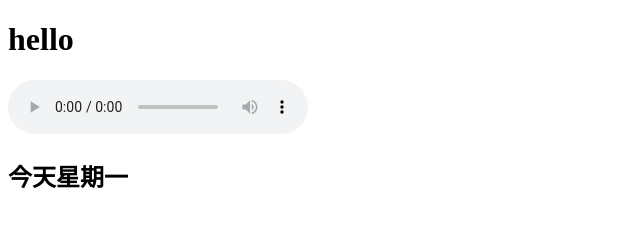
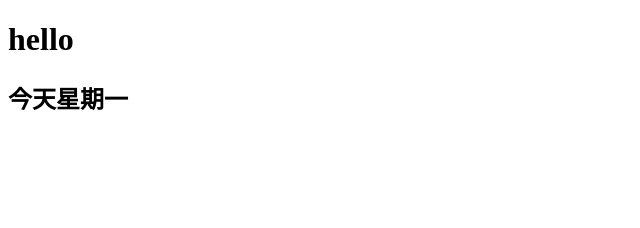
Before and after one commit to ngcs-mp/ngcs-mp.github.io, a plain HTML site: page index.html in a window 1280 px wide. Shown: the whole page, without its empty margins (0-640 px from the left). Drawn offline with Linux system fonts and the light colour scheme.

Commit message:
Update index.html

```diff
--- a/index.html
+++ b/index.html
@@ -14,7 +14,8 @@
 	</head>
 	<body>
 		<h1>hello</h1>
-		<audio src="public/music/「名探偵コナン」~メインテーマ.mp3" loop="loop" autoplay="autoplay" controls="controls"></audio>
+		<audio autoplay="" loop=""><source src="public/music/「名探偵コナン」~メインテーマ.mp3"></audio>
+
 		<h2>今天星期一</h2>
 	</body>
 </html>
```
